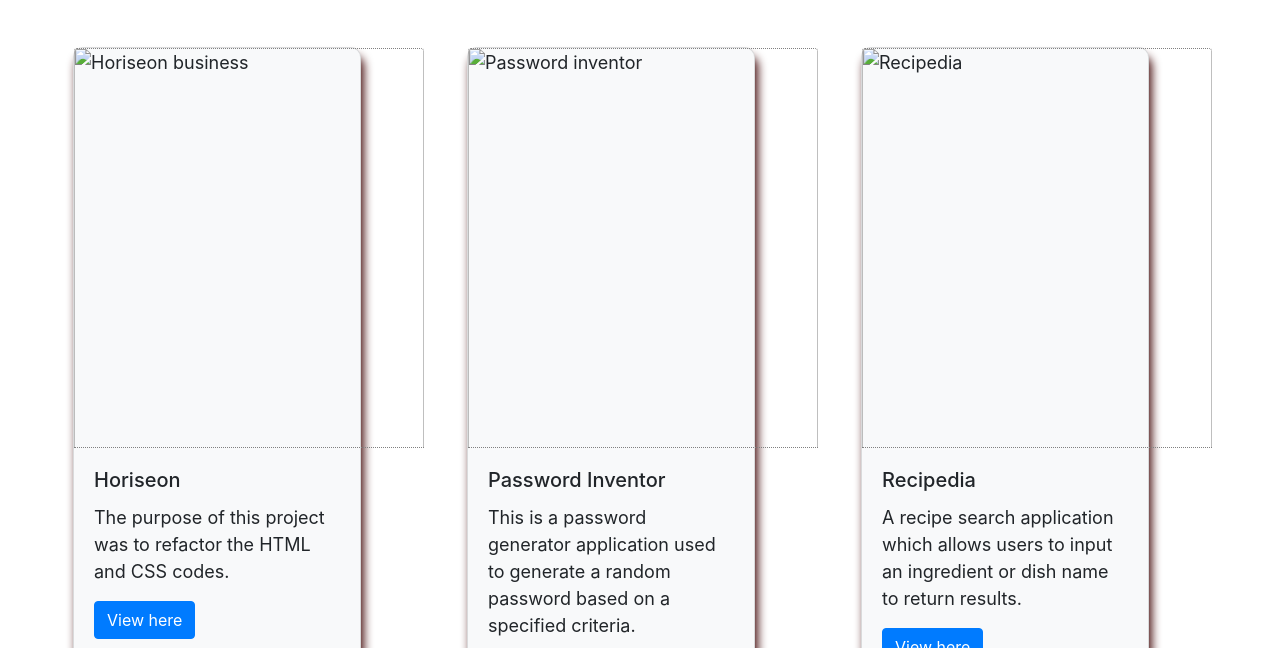
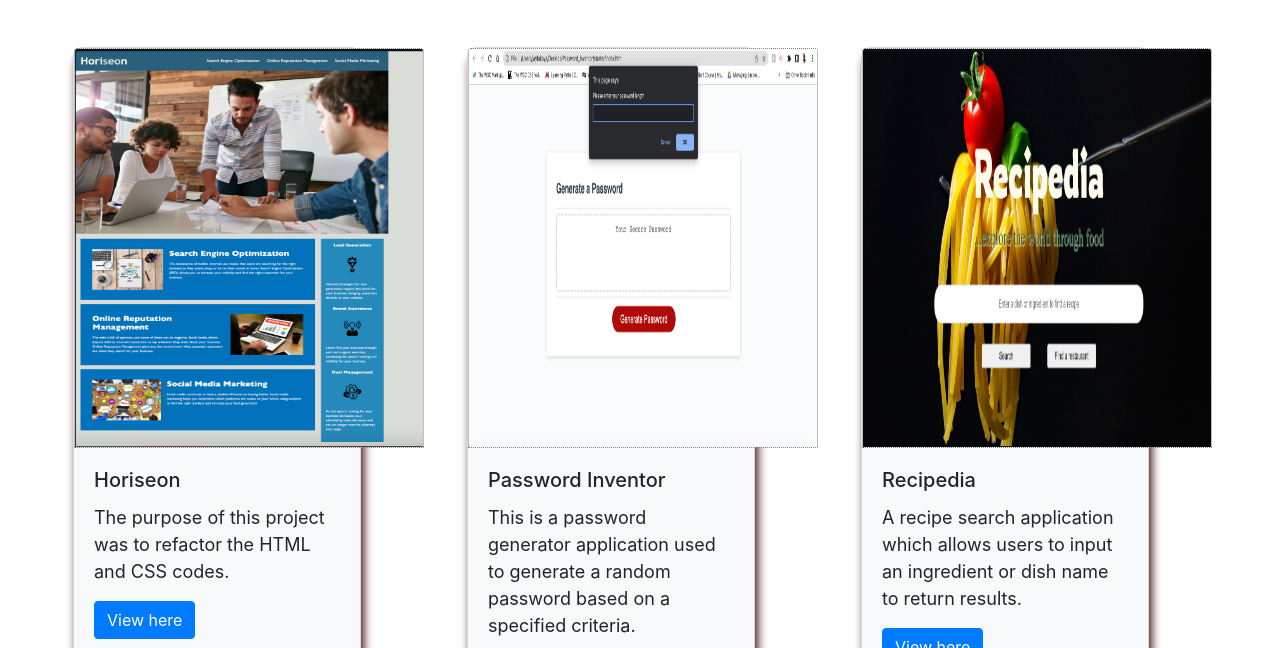
Before and after one commit to o1ujok3/01uj0k3_f4k5, a plain HTML site: page index.html in a window 1280 px wide. Shown: the part 624-1272 px from the top of the page. Drawn offline with nearby package versions, Linux system fonts and the light colour scheme; the site is published under a folder, as on GitHub Pages, so addresses that start at the root find nothing.

Commit message:
image link readded

```diff
--- a/index.html
+++ b/index.html
@@ -57,7 +57,7 @@
       <div class="row container-fluid">
         <div class="cardContainer col-lg-4 col-md-4 col-sm-6">
             <div class="card bg-light mb-3" style="width: 18rem;">
-                <img src="/Screenshot 2023-01-31 at 17.21.06.png" class="card-img-top" alt="Horiseon business">
+                <img src="./Screenshot 2023-01-31 at 17.21.06.png" class="card-img-top" alt="Horiseon business">
                 <div class="card-body">
                   <h5 class="card-title">Horiseon</h5>
                   <p class="card-text">The purpose of this project was to refactor the HTML and CSS codes.</p>
@@ -67,7 +67,7 @@
         </div>
         <div class="cardContainer col-lg-4 col-md-4 col-sm-6">
           <div class="card bg-light mb-3" style="width: 18rem;">
-              <img src="/Screenshot 2023-01-31 at 17.23.52.png" class="card-img-top" alt="Password inventor">
+              <img src="./Screenshot 2023-01-31 at 17.23.52.png" class="card-img-top" alt="Password inventor">
               <div class="card-body">
                 <h5 class="card-title">Password Inventor</h5>
                 <p class="card-text">This is a password generator application used to generate a random password based on a specified criteria.</p>
@@ -77,7 +77,7 @@
       </div>
       <div class="cardContainer col-lg-4 col-md-4 col-sm-6">
         <div class="card bg-light mb-3" style="width: 18rem;">
-            <img src="/Screenshot 2023-01-31 at 17.26.19.png" class="card-img-top" alt="Recipedia">
+            <img src="./Screenshot 2023-01-31 at 17.26.19.png" class="card-img-top" alt="Recipedia">
             <div class="card-body">
               <h5 class="card-title">Recipedia</h5>
               <p class="card-text">A recipe search application which allows users to input an ingredient or dish name to return results.</p>
```
